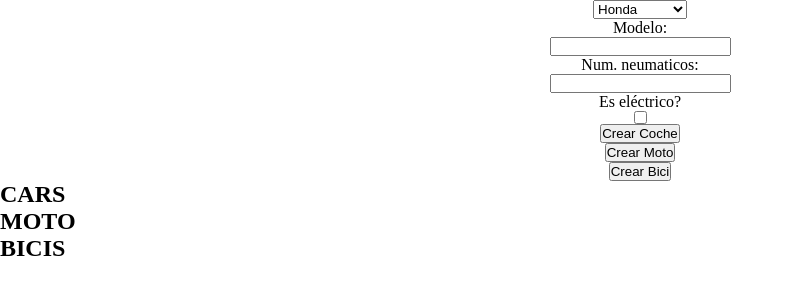
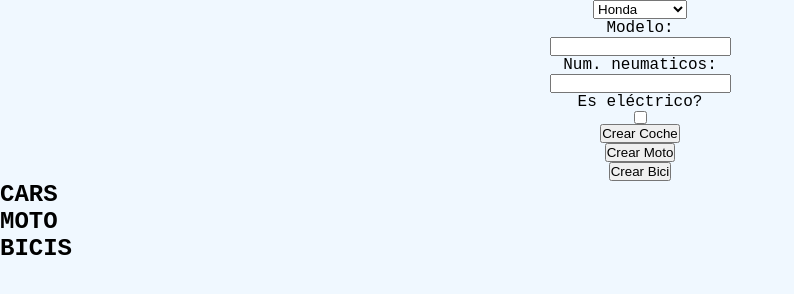
Before and after one commit to Alens678/interfaceExample, a plain HTML site: page index.html in a window 1280 px wide. Shown: the whole page, without its empty margins (0-794 px from the left). Drawn offline with Linux system fonts and the light colour scheme.

Commit message:
background color and font

```diff
--- a/style.css
+++ b/style.css
@@ -7,3 +7,8 @@ form {
     flex-direction: column;
     align-items: center;
 }
+
+body {
+    background-color: aliceblue;
+    font-family: 'Courier New', Courier, monospace;
+ }
```
